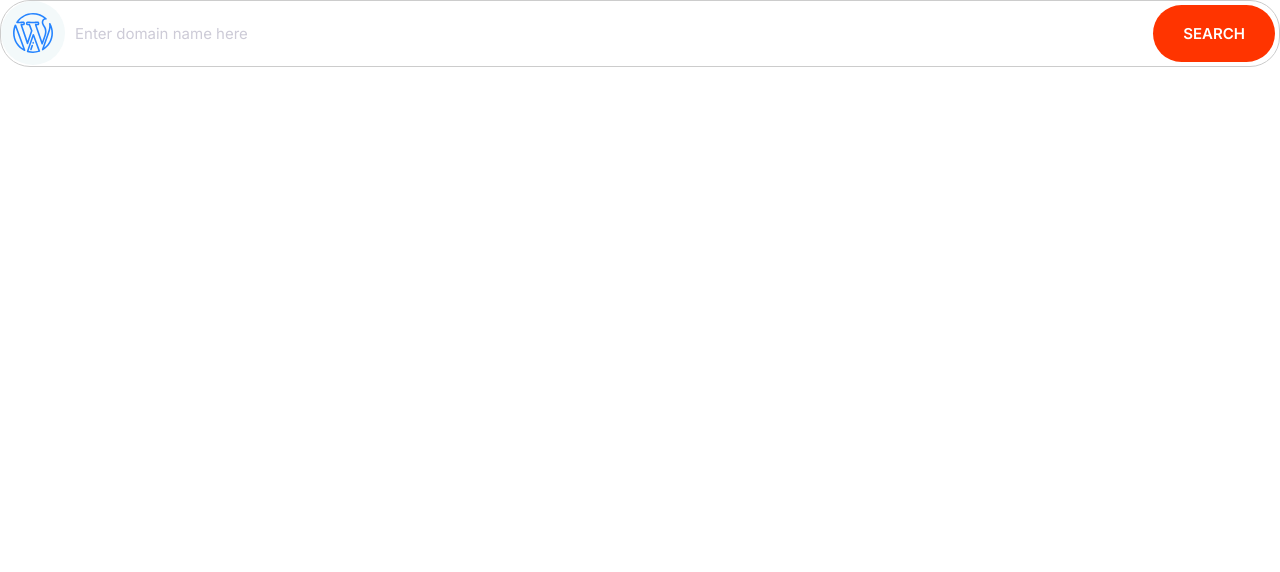
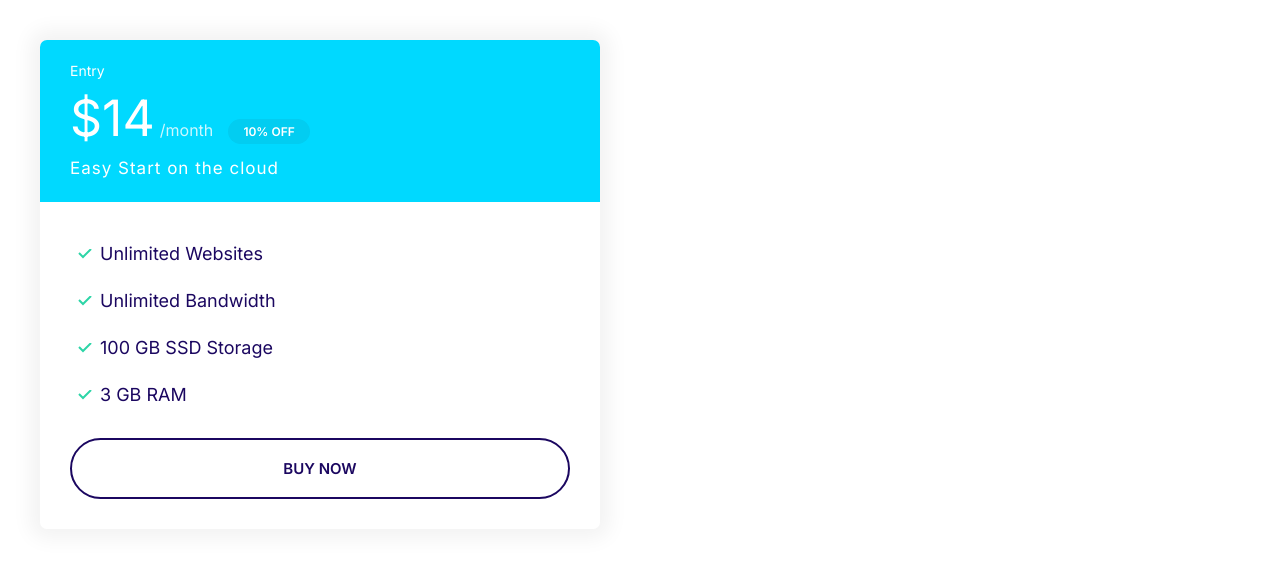
Before and after one commit to URMine4Ever/Wah, a plain HTML site: page index.html in a window 1280 px wide. Drawn offline with Linux system fonts and the light colour scheme.

Commit message:
make plan: put list, button and card together

```diff
--- a/css/styles.css
+++ b/css/styles.css
@@ -107,6 +107,7 @@ font-size:1.5rem;
 
 .badge--small{
     font-size: 1.4rem;
+    padding: .5rem 1.5rem;
 }
 
 @media screen and (min-width:1024px){
@@ -264,3 +265,71 @@ padding: 1.5rem 1rem;
         font-size: 1.5rem;
     }
 }
+
+/* cards */
+.card{
+    border-radius: 7px;
+    /* h v blur spread color */
+    box-shadow: 0 0 20px 10px #f3f3f3;
+    overflow: hidden;
+}
+
+.card__header, .card__body{
+    padding:2rem 3rem;
+}
+
+.card--primary .card__header{
+    background: var(--color-primary);
+    color:white;
+}
+
+.card--secondary .card__header{
+    background: var(--color-secondary);
+    color:white;
+}
+.card--secondary .badge--secondary{
+    background: #02cdf1;
+}
+/* Plans (card, badges and button) */
+
+.plan__name{
+color:white;
+margin: 0;
+font-weight: 500;
+font-size: 2.4rem;
+}
+.plan__price{
+font-size: 6rem;
+}
+.plan__billing-cycle{
+font-size: 2.4rem;
+font-weight: 300;
+opacity: 80%;
+margin-right: 1rem;
+}
+.plan__description{
+font-size: 2rem;
+font-weight: 300;
+letter-spacing: 1px;
+display: block;
+}
+
+.plan .list__item{
+    color:#1b0760;
+margin-bottom: 2rem;
+}
+
+@media screen and (min-width: 1024px){
+    .plan__name{
+font-size: 1.4rem;
+    }
+    .plan__price{
+        font-size: 5rem;
+    }
+    .plan__billing-cycle{
+        font-size: 1.6rem;
+    }
+    .plan__description{
+        font-size: 1.7rem;
+    }
+}
--- a/index.html
+++ b/index.html
@@ -22,15 +22,27 @@
     <title>Document</title>
   </head>
   <body>
-    <div class="input-group">
-      <span class="icon-container">
-        <svg class="icon icon--primary">
-          <use xlink:href="images/sprite.svg#wordpress"></use>
-        </svg>
-      </span>
-
-      <input type="text" class="input" placeholder="Enter domain name here" />
-      <button class="btn btn--accent">Search</button>
+    <div class="plan">
+      <div style="width: 50%; padding: 4rem">
+        <div class="card card--secondary">
+          <header class="card__header">
+            <h3 class="plan__name">Entry</h3>
+            <span class="plan__price">$14</span>
+            <span class="plan__billing-cycle">/month</span>
+            <span class="badge badge--secondary badge--small">10% OFF</span>
+            <span class="plan__description">Easy Start on the cloud </span>
+          </header>
+          <div class="card__body">
+            <ul class="list list--tick">
+              <li class="list__item">Unlimited Websites</li>
+              <li class="list__item">Unlimited Bandwidth</li>
+              <li class="list__item">100 GB SSD Storage</li>
+              <li class="list__item">3 GB RAM</li>
+            </ul>
+            <button class="btn btn--outline btn--block">Buy Now</button>
+          </div>
+        </div>
+      </div>
     </div>
   </body>
 </html>
```
Also changed, not shown: css/components/plan.html (added, +22 -0 lines).
